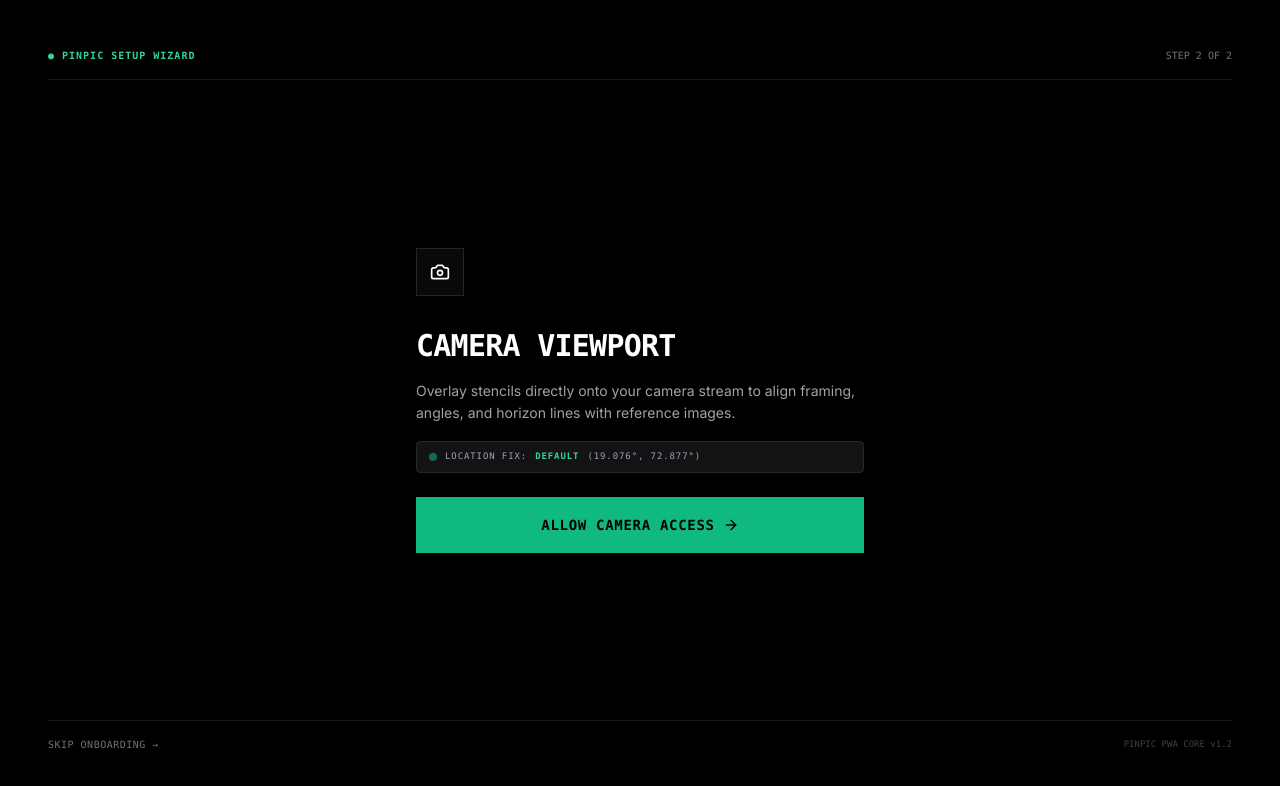
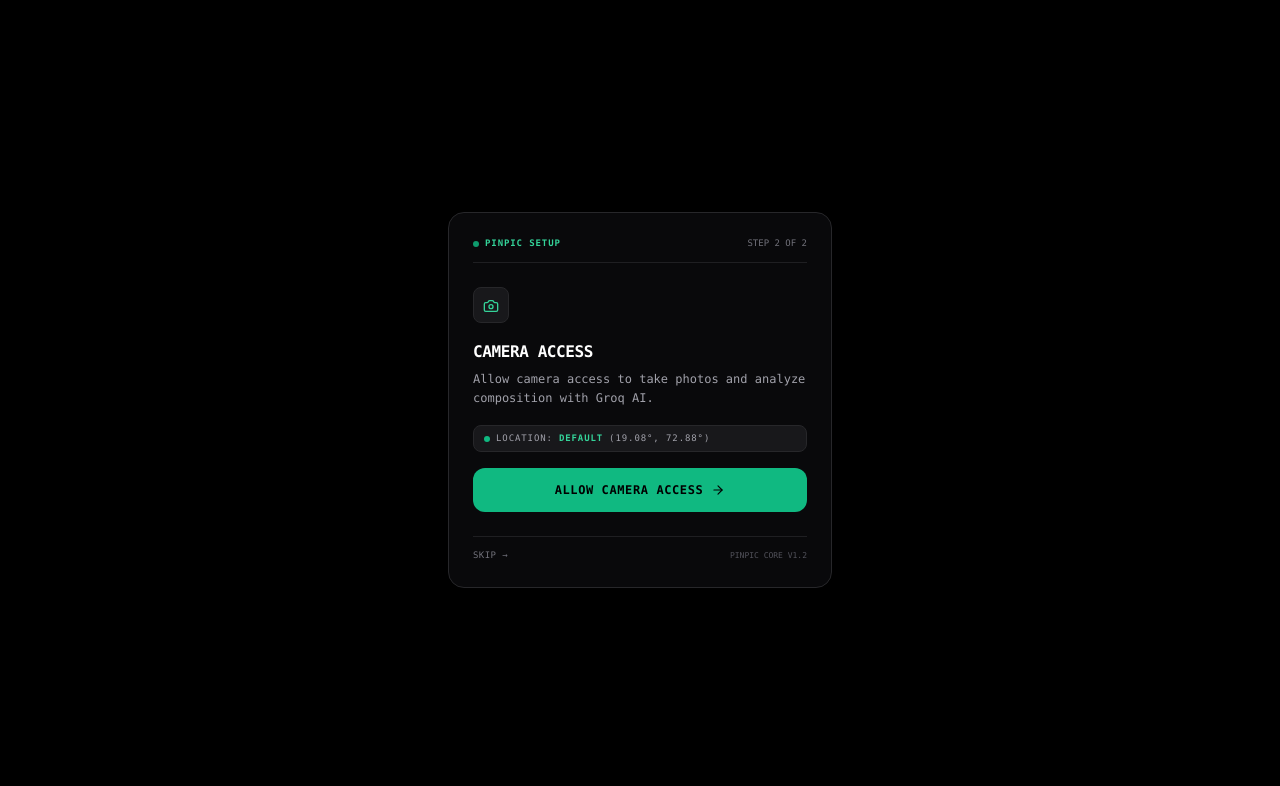
Before and after one commit to siuexdchad1-cmyk/PinPic, a Next.js app: page /camera in a window 1280 px wide. Both pictures are taken after a click on the button "USE DEFAULT LOCATION (MUMBAI)". Shown: the top 786 px of the page. Built offline with nearby package versions, Linux system fonts and the light colour scheme.

Commit message:
style: scale down Location Fix and Camera permission onboarding card, buttons, text, and icons to a compact neat size

```diff
--- a/components/camera/PermissionsWizard.tsx
+++ b/components/camera/PermissionsWizard.tsx
@@ -56,98 +56,95 @@
       const coords = cachedCoords || DEFAULT_COORDS;
       onComplete(coords);
     } catch {
-      setError('Camera access was denied. PinPic needs the camera to overlay composition guides.');
+      setError('Camera access denied.');
       setLoading(false);
     }
   }
 
   return (
-    <div className="fixed inset-0 bg-black z-50 flex flex-col justify-between p-6 md:p-12 select-none animate-fade-in">
+    <div className="fixed inset-0 bg-black/90 backdrop-blur-sm z-50 flex items-center justify-center p-4 select-none animate-fade-in">
+
+      {/* Compact Wizard Card */}
+      <div className="w-full max-w-sm bg-zinc-950 border border-zinc-800 rounded-2xl p-6 shadow-2xl flex flex-col justify-between animate-slide-up">
+
         {/* Top Header */}
-      <div className="flex justify-between items-center w-full border-b border-zinc-900 pb-4">
-        <span className="text-[10px] font-mono tracking-widest text-emerald-400 font-bold uppercase">
-          ● PINPIC SETUP WIZARD
+        <div className="flex justify-between items-center w-full border-b border-zinc-850 pb-3 mb-4">
+          <span className="text-[9px] font-mono tracking-widest text-emerald-400 font-bold uppercase flex items-center gap-1.5">
+            <span className="h-1.5 w-1.5 rounded-full bg-emerald-500 animate-pulse" />
+            PINPIC SETUP
           </span>
-        <span className="text-[10px] font-mono text-zinc-500">
+          <span className="text-[9px] font-mono text-zinc-500">
             STEP {step} OF 2
           </span>
         </div>
 
-      {/* Main Content Area */}
-      <div className="flex-1 flex flex-col justify-center max-w-md mx-auto w-full py-8">
+        {/* Step Content */}
+        <div className="py-2">
           {step === 1 ? (
-          <div className="flex flex-col animate-slide-up">
-            <div className="h-12 w-12 border border-zinc-800 flex items-center justify-center bg-zinc-950 mb-8">
-              <MapPin className="h-5 w-5 text-white" />
+            <div className="flex flex-col">
+              <div className="h-9 w-9 border border-zinc-800 rounded-lg flex items-center justify-center bg-zinc-900 mb-4 text-emerald-400">
+                <MapPin className="h-4 w-4" />
               </div>
 
-            <h1 className="text-3xl font-bold tracking-tight text-white mb-4 uppercase font-mono">
+              <h2 className="text-base font-bold tracking-tight text-white mb-1.5 uppercase font-mono">
                 LOCATION FIX
-            </h1>
-            <p className="text-sm text-zinc-400 leading-relaxed mb-8">
-              PinPic scans local geography to search for nearby photographic hotspots. We use GPS or IP location to pull live 1–2 km reference stencils.
+              </h2>
+              <p className="text-xs text-zinc-400 font-mono leading-relaxed mb-5">
+                PinPic maps your location (GPS or IP) to load nearby 1–2 km photo inspiration.
               </p>
 
               {error && (
-              <div className="flex flex-col gap-3 border border-red-950/60 bg-red-950/20 p-4 mb-6 text-xs font-mono">
-                <div className="flex items-start gap-2.5 text-red-400">
-                  <AlertCircle className="h-4 w-4 text-red-500 shrink-0 mt-0.5" />
+                <div className="flex flex-col gap-2 border border-red-950/60 bg-red-950/20 p-3 mb-4 rounded-lg text-xs font-mono">
+                  <div className="flex items-start gap-2 text-red-400 text-[11px]">
+                    <AlertCircle className="h-3.5 w-3.5 text-red-500 shrink-0 mt-0.5" />
                     <span>{error}</span>
                   </div>
-                <button
-                  type="button"
-                  onClick={applyDefaultLocation}
-                  className="self-start text-[10px] font-bold uppercase tracking-widest bg-emerald-500 hover:bg-emerald-400 text-black px-3 py-2 rounded-none transition-colors flex items-center gap-1.5 mt-1"
-                >
-                  <Compass className="h-3.5 w-3.5" />
-                  Use Default Location (Mumbai) &rarr;
-                </button>
                 </div>
               )}
 
-            <div className="flex flex-col gap-3">
+              <div className="flex flex-col gap-2.5">
                 <Button
                   onClick={requestGeolocation}
                   disabled={loading}
-                className="w-full bg-emerald-500 hover:bg-emerald-600 text-black font-mono font-bold h-14 rounded-none transition-all duration-150 flex items-center justify-center gap-2 tracking-wider"
+                  className="w-full bg-emerald-500 hover:bg-emerald-400 text-black font-mono font-bold h-11 text-xs rounded-xl transition-all flex items-center justify-center gap-2 tracking-wider"
                 >
-                {loading ? 'RESOLVING LOCATION…' : 'DETECT LOCATION (GPS / IP)'}
-                {!loading && <ArrowRight className="h-4 w-4" />}
+                  {loading ? 'RESOLVING…' : 'DETECT LOCATION'}
+                  {!loading && <ArrowRight className="h-3.5 w-3.5" />}
                 </Button>
 
                 <button
                   type="button"
                   onClick={applyDefaultLocation}
-                className="w-full border border-zinc-800 hover:border-zinc-700 bg-zinc-950 hover:bg-zinc-900 text-zinc-400 hover:text-white font-mono text-xs py-3.5 transition-all flex items-center justify-center gap-2 uppercase tracking-wider"
+                  className="w-full border border-zinc-800 hover:border-zinc-700 bg-zinc-900 hover:bg-zinc-850 text-zinc-300 font-mono text-[10px] py-2.5 rounded-xl transition-all flex items-center justify-center gap-1.5 uppercase tracking-wider"
                 >
-                <Compass className="h-3.5 w-3.5 text-emerald-500" />
+                  <Compass className="h-3 w-3 text-emerald-500" />
                   Use Default Location (Mumbai)
                 </button>
               </div>
             </div>
           ) : (
-          <div className="flex flex-col animate-slide-up">
-            <div className="h-12 w-12 border border-zinc-800 flex items-center justify-center bg-zinc-950 mb-8">
-              <Camera className="h-5 w-5 text-white" />
+            <div className="flex flex-col">
+              <div className="h-9 w-9 border border-zinc-800 rounded-lg flex items-center justify-center bg-zinc-900 mb-4 text-emerald-400">
+                <Camera className="h-4 w-4" />
               </div>
 
-            <h1 className="text-3xl font-bold tracking-tight text-white mb-4 uppercase font-mono">
-              CAMERA VIEWPORT
-            </h1>
-            <p className="text-sm text-zinc-400 leading-relaxed mb-4">
-              Overlay stencils directly onto your camera stream to align framing, angles, and horizon lines with reference images.
+              <h2 className="text-base font-bold tracking-tight text-white mb-1.5 uppercase font-mono">
+                CAMERA ACCESS
+              </h2>
+              <p className="text-xs text-zinc-400 font-mono leading-relaxed mb-4">
+                Allow camera access to take photos and analyze composition with Groq AI.
               </p>
 
               {locationSource && (
-              <div className="mb-6 px-3 py-2 bg-zinc-900/80 border border-zinc-800 rounded text-[9px] font-mono text-zinc-400 uppercase tracking-widest flex items-center gap-2">
-                <span className="h-2 w-2 rounded-full bg-emerald-500 animate-pulse" />
-                Location Fix: <span className="text-emerald-400 font-bold">{locationSource.toUpperCase()}</span> ({cachedCoords?.latitude.toFixed(3)}°, {cachedCoords?.longitude.toFixed(3)}°)
+                <div className="mb-4 px-2.5 py-1.5 bg-zinc-900 border border-zinc-800 rounded-lg text-[9px] font-mono text-zinc-400 uppercase tracking-widest flex items-center gap-1.5">
+                  <span className="h-1.5 w-1.5 rounded-full bg-emerald-500" />
+                  Location: <span className="text-emerald-400 font-bold">{locationSource.toUpperCase()}</span> ({cachedCoords?.latitude.toFixed(2)}°, {cachedCoords?.longitude.toFixed(2)}°)
                 </div>
               )}
 
               {error && (
-              <div className="flex items-start gap-3 border border-red-950/40 bg-red-950/10 p-4 mb-6 text-xs text-red-400 font-mono">
-                <AlertCircle className="h-4 w-4 text-red-500 shrink-0 mt-0.5" />
+                <div className="flex items-start gap-2 border border-red-950/40 bg-red-950/10 p-3 mb-4 rounded-lg text-[11px] text-red-400 font-mono">
+                  <AlertCircle className="h-3.5 w-3.5 text-red-500 shrink-0 mt-0.5" />
                   <span>{error}</span>
                 </div>
               )}
@@ -155,26 +152,28 @@
               <Button
                 onClick={requestCamera}
                 disabled={loading}
-              className="w-full bg-emerald-500 hover:bg-emerald-600 text-black font-mono font-bold h-14 rounded-none transition-all duration-150 flex items-center justify-center gap-2 tracking-wider"
+                className="w-full bg-emerald-500 hover:bg-emerald-400 text-black font-mono font-bold h-11 text-xs rounded-xl transition-all flex items-center justify-center gap-2 tracking-wider"
               >
-              {loading ? 'INITIALIZING VIEWPORT…' : 'ALLOW CAMERA ACCESS'}
-              {!loading && <ArrowRight className="h-4 w-4" />}
+                {loading ? 'STARTING…' : 'ALLOW CAMERA ACCESS'}
+                {!loading && <ArrowRight className="h-3.5 w-3.5" />}
               </Button>
             </div>
           )}
         </div>
 
         {/* Bottom Footer Actions */}
-      <div className="flex justify-between items-center w-full border-t border-zinc-900 pt-4">
+        <div className="flex justify-between items-center w-full border-t border-zinc-850 pt-3 mt-4">
           <button
             onClick={onClose}
-          className="text-[10px] font-mono text-zinc-500 hover:text-zinc-300 transition-colors uppercase tracking-wider"
+            className="text-[9px] font-mono text-zinc-500 hover:text-zinc-300 transition-colors uppercase tracking-wider"
           >
-          Skip onboarding &rarr;
+            Skip &rarr;
           </button>
-        <span className="text-[9px] font-mono text-zinc-700">
-          PINPIC PWA CORE v1.2
+          <span className="text-[8px] font-mono text-zinc-600 uppercase">
+            PINPIC CORE v1.2
           </span>
+        </div>
+
       </div>
     </div>
   );
```
Lines whose indentation alone changed are shown as unchanged.
